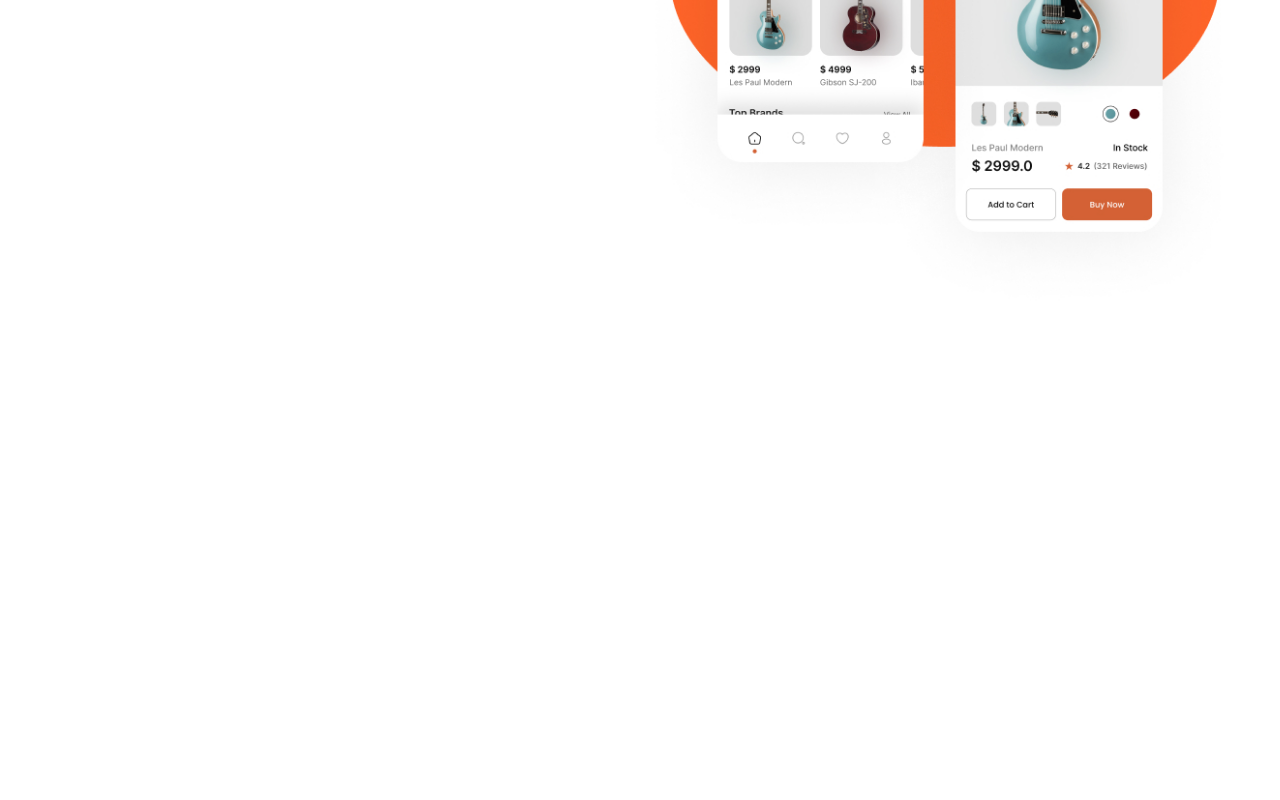
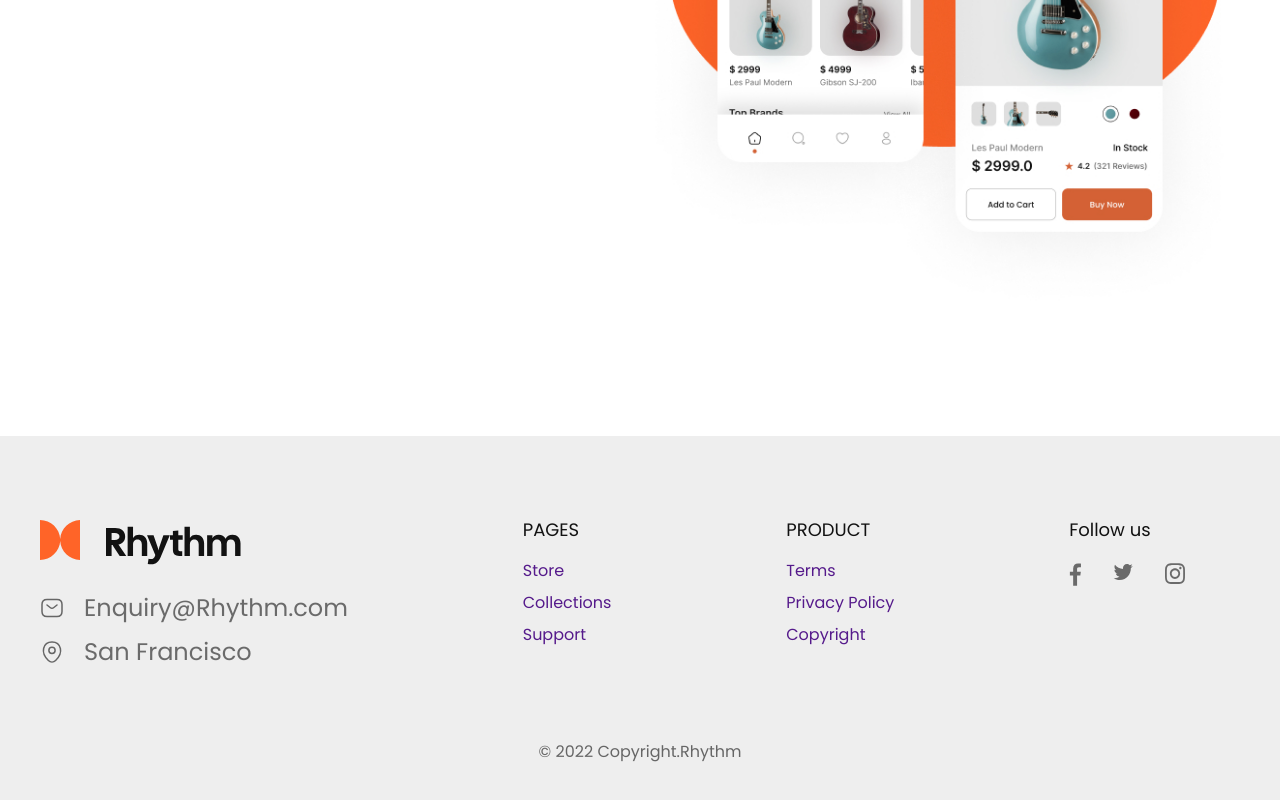
Before and after one commit to smaltsev-v/Rhythm-tutorial-, a plain HTML site: page index.html in a window 1280 px wide. Shown: the part 4664-5464 px from the top of the page. Before the commit the page ends 5100 px from the top, so only its background shows below. Drawn offline with nearby package versions, Linux system fonts and the light colour scheme.

Commit message:
add footer
добавил блок footer

```diff
--- a/css/style.css
+++ b/css/style.css
@@ -29,6 +29,8 @@
   --text-secondary--: #868686;
   --text-white--: #ffffff;
   --text-grey--: #666666;
+  --text-footer--: rgba(18, 18, 18, 0.6);
+  --bg-footer--: #eeeeee;
   --bg-primaty-color--: #666666;
   --bg-secondary-color--: #eeeeee;
   --bg-block-why--: #121212;
@@ -118,6 +120,8 @@ li {
 .page__reviews {}
 
 .page__favorite {}
+
+.footer {}
 
 /* -------container-------------- */
 [class*="__container"] {
@@ -1117,3 +1121,157 @@ li {
     gap: 10px;
   }
 }
+
+/* -----footer------ */
+
+.footer {
+  background: var(--bg-footer--);
+  padding-top: 80px;
+  padding-bottom: 40px;
+
+}
+
+.footer__container {}
+
+.footer__body {
+  display: flex;
+  gap: 120px;
+
+
+}
+
+.body-footer {}
+
+.body-footer__column {
+  flex: 1 1 auto;
+
+}
+
+.body-footer__logo {
+  display: inline-block;
+
+}
+
+.body-footer__logo:not(:last-child) {
+  margin-bottom: 28px;
+}
+
+.body-footer__contacts {}
+
+.contacts-footer {}
+
+.contacts-footer__item:not(:last-child) {
+  margin-bottom: 20px;
+}
+
+.contacts-footer__link {
+  display: inline-block;
+  font-size: 24px;
+  line-height: 1;
+  padding-left: 44px;
+  color: var(--text-footer--);
+  text-decoration: none;
+
+}
+
+.contacts-footer__link-mail {
+  background: url('../img/footer/sms.svg') left no-repeat;
+}
+
+.contacts-footer__link-location {
+  background: url('../img/footer/location.svg') left no-repeat;
+}
+
+.body-footer__menu {}
+
+.menu-footer {}
+
+.menu-footer__title {
+  text-transform: uppercase;
+  font-size: 18px;
+  line-height: 1.5;
+  margin-bottom: 20px;
+  color: var(--text-titel--);
+}
+
+.menu-footer__list {}
+
+.menu-footer__item:not(:last-child) {
+  margin-bottom: 16px;
+}
+
+.menu-footer__link {}
+
+.body-footer__social {}
+
+.social-footer {}
+
+.social-footer__title {
+  font-size: 18px;
+  line-height: 1.5;
+  margin-bottom: 20px;
+  color: var(--text-titel--);
+}
+
+.social-footer__list {
+  display: flex;
+
+}
+
+.social-footer__list {}
+
+.social-footer__item:not(:last-child) {
+  margin-right: 32px;
+}
+
+.social-footer__link {}
+
+.footer__copy {
+  padding-top: 80px;
+  text-align: center;
+}
+
+@media (max-width: 1092px) {
+  .footer {
+    padding-top: 60px;
+    padding-bottom: 60px;
+  }
+
+  .body-footer {
+    flex-wrap: wrap;
+  }
+
+  .body-footer__column:first-child {
+    flex: 1 1 100%;
+  }
+}
+
+@media (max-width: 767.98px) {
+  .footer {
+    padding-top: 40px;
+    padding-bottom: 40px;
+  }
+
+}
+
+@media (max-width: 479.98px) {
+  .footer {
+    padding-top: 25px;
+    padding-bottom: 25px;
+  }
+
+  .contacts-footer__link {
+
+    font-size: 20px;
+
+  }
+
+  .footer__body {
+    display: flex;
+    gap: 50px;
+
+
+  }
+
+
+}
--- a/index.html
+++ b/index.html
@@ -373,7 +373,88 @@
           </div>
         </section>
       </main>
-      <footer class="footer"></footer>
+      <footer class="footer">
+        <section class="footer__container">
+          <div class="footer__body body-footer">
+            <div class="body-footer__column">
+              <a href="#" class="body-footer__logo">
+                <img src="img/footer/logo.svg" alt="Footer logo" />
+              </a>
+              <ul class="body-footer__contacts contacts-footer">
+                <li class="contacts-footer__item">
+                  <a
+                    href="mailto:Enquiry@Rhythm.com"
+                    class="contacts-footer__link contacts-footer__link-mail"
+                    >Enquiry@Rhythm.com</a
+                  >
+                </li>
+                <li class="contacts-footer__item">
+                  <a
+                    href="#"
+                    class="contacts-footer__link contacts-footer__link-location"
+                    >San Francisco</a
+                  >
+                </li>
+              </ul>
+            </div>
+            <div class="body-footer__column">
+              <nav class="body-footer__menu menu-footer">
+                <p class="menu-footer__title">Pages</p>
+                <ul class="menu-footer__list">
+                  <li class="menu-footer__item">
+                    <a href="" class="menu-footer__link">Store</a>
+                  </li>
+                  <li class="menu-footer__item">
+                    <a href="" class="menu-footer__link">Collections</a>
+                  </li>
+                  <li class="menu-footer__item">
+                    <a href="" class="menu-footer__link">Support</a>
+                  </li>
+                </ul>
+              </nav>
+            </div>
+            <div class="body-footer__column">
+              <nav class="body-footer__menu menu-footer">
+                <p class="menu-footer__title">Product</p>
+                <ul class="menu-footer__list">
+                  <li class="menu-footer__item">
+                    <a href="" class="menu-footer__link">Terms</a>
+                  </li>
+                  <li class="menu-footer__item">
+                    <a href="" class="menu-footer__link">Privacy Policy</a>
+                  </li>
+                  <li class="menu-footer__item">
+                    <a href="" class="menu-footer__link">Copyright</a>
+                  </li>
+                </ul>
+              </nav>
+            </div>
+            <div class="body-footer__column">
+              <nav class="body-footer__social social-footer">
+                <p class="social-footer__title">Follow us</p>
+                <ul class="social-footer__list">
+                  <li class="social-footer__item">
+                    <a href="" class="social-footer__link">
+                      <img src="img/footer/social/01.svg" alt="facebook" />
+                    </a>
+                  </li>
+                  <li class="social-footer__item">
+                    <a href="" class="social-footer__link">
+                      <img src="img/footer/social/02.svg" alt="twitter" />
+                    </a>
+                  </li>
+                  <li class="social-footer__item">
+                    <a href="" class="social-footer__link">
+                      <img src="img/footer/social/03.svg" alt="instogram" />
+                    </a>
+                  </li>
+                </ul>
+              </nav>
+            </div>
+          </div>
+          <div class="footer__copy">© 2022 Copyright.Rhythm</div>
+        </section>
+      </footer>
     </div>
     <script src="https://cdn.jsdelivr.net/npm/swiper@8/swiper-bundle.min.js"></script>
     <script src="js/script.js"></script>
```
